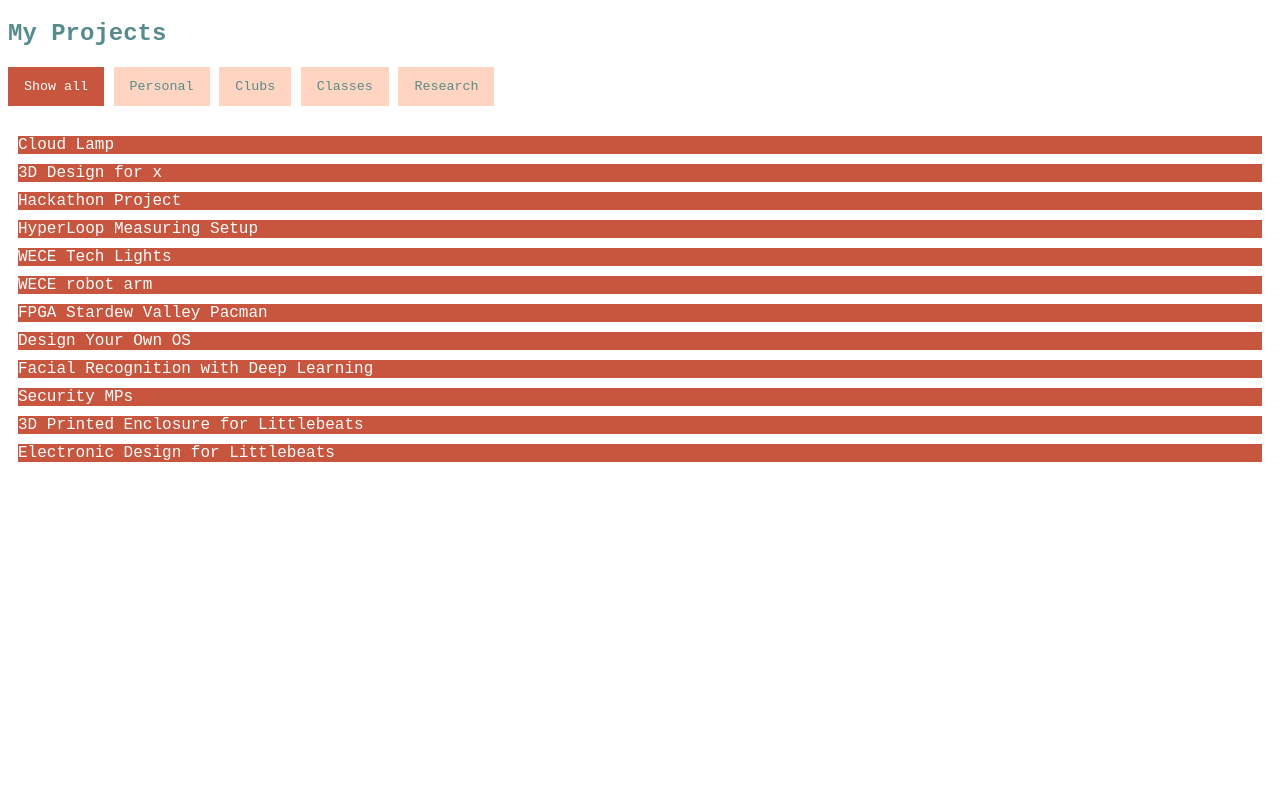
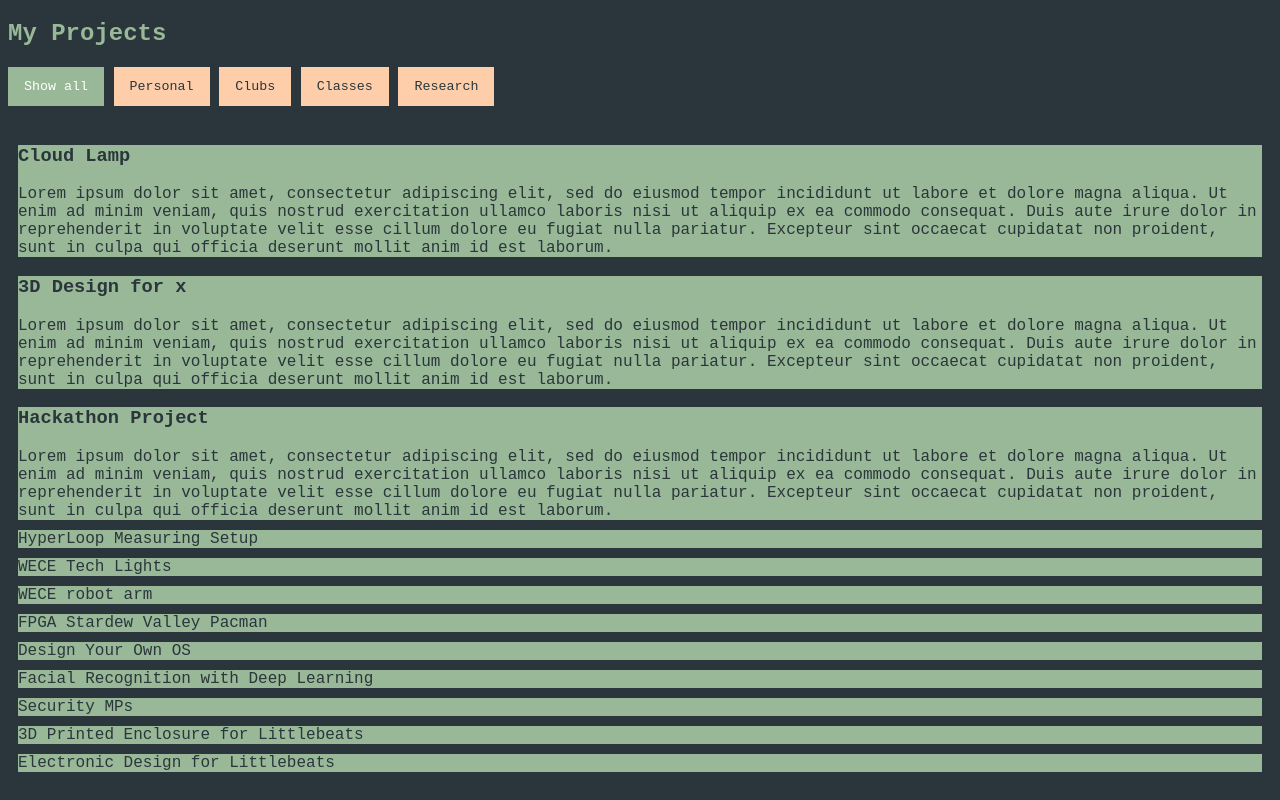
Before and after one commit to keeratS/keeratS.github.io, a plain HTML site: page index.html in a window 1280 px wide. Drawn offline with Linux system fonts and the light colour scheme.

Commit message:
added different colors, description of projects

```diff
--- a/index.html
+++ b/index.html
@@ -5,8 +5,8 @@
 *{font-family: "Courier New", monospace;}
 
 .filterDiv {
-  background-color: #c8553d;
-  color: #ffffff;
+  background-color: #99b898;
+  color: #2a363b;
   line-height:100 px;
   text-align: left;
   margin: 10px;
@@ -27,22 +27,26 @@
   border: none;
   outline: none;
   padding: 12px 16px;
-  background-color: #ffd5c2;
+  background-color: #feceab;
   cursor: pointer;
-  color: #588b8b
+  color: #28363b
 }
 
 .btn:hover {
-  background-color: #f28f3b;
+  background-color: #ff847c;
 }
 
 .btn.active {
-  background-color: #c8553d;
+  background-color: #99b898;
   color: white;
 }
 
 h2 {
-  color: #588b8b
+  color: #99b898
+}
+
+body {
+  background-color: #2a363b
 }
 
 
@@ -64,9 +68,18 @@ h2 {
 </div>
 
 <div class="container">
-  <div class="filterDiv Personal">Cloud Lamp</div>
-  <div class="filterDiv Personal">3D Design for x</div>
-  <div class="filterDiv Personal">Hackathon Project</div>
+  <div class="filterDiv Personal">
+    <h3>Cloud Lamp</h3>
+      Lorem ipsum dolor sit amet, consectetur adipiscing elit, sed do eiusmod tempor incididunt ut labore et dolore magna aliqua. Ut enim ad minim veniam, quis nostrud exercitation ullamco laboris nisi ut aliquip ex ea commodo consequat. Duis aute irure dolor in reprehenderit in voluptate velit esse cillum dolore eu fugiat nulla pariatur. Excepteur sint occaecat cupidatat non proident, sunt in culpa qui officia deserunt mollit anim id est laborum.
+  </div>
+  <div class="filterDiv Personal">
+    <h3>3D Design for x</h3>
+      Lorem ipsum dolor sit amet, consectetur adipiscing elit, sed do eiusmod tempor incididunt ut labore et dolore magna aliqua. Ut enim ad minim veniam, quis nostrud exercitation ullamco laboris nisi ut aliquip ex ea commodo consequat. Duis aute irure dolor in reprehenderit in voluptate velit esse cillum dolore eu fugiat nulla pariatur. Excepteur sint occaecat cupidatat non proident, sunt in culpa qui officia deserunt mollit anim id est laborum.
+  </div>
+  <div class="filterDiv Personal">
+    <h3>Hackathon Project</h3>
+    Lorem ipsum dolor sit amet, consectetur adipiscing elit, sed do eiusmod tempor incididunt ut labore et dolore magna aliqua. Ut enim ad minim veniam, quis nostrud exercitation ullamco laboris nisi ut aliquip ex ea commodo consequat. Duis aute irure dolor in reprehenderit in voluptate velit esse cillum dolore eu fugiat nulla pariatur. Excepteur sint occaecat cupidatat non proident, sunt in culpa qui officia deserunt mollit anim id est laborum.
+  </div>
   <div class="filterDiv Clubs">HyperLoop Measuring Setup</div>
   <div class="filterDiv Clubs">WECE Tech Lights</div>
   <div class="filterDiv Clubs">WECE robot arm</div>
```
